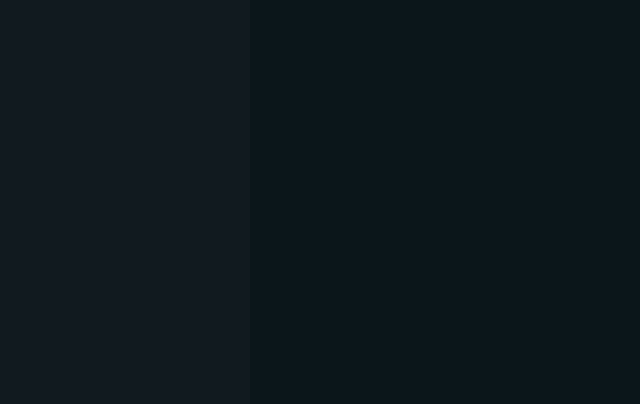
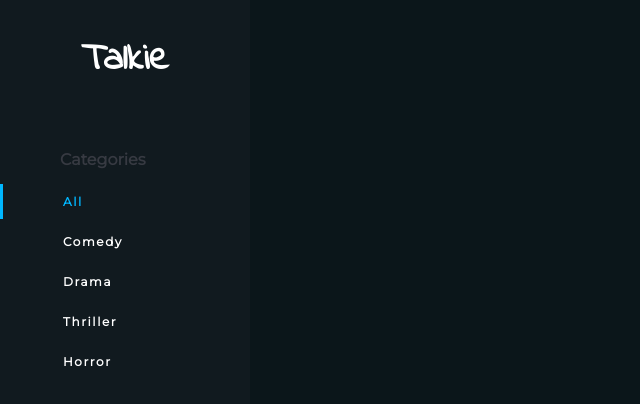
Before and after one commit to codewithbernard/talkie, a React (Create React App) app: page / in a window 1280 px wide. Shown: the top 404 px of the page, without its empty margins (0-640 px from the left). Built offline with nearby package versions, Linux system fonts and the light colour scheme.

Commit message:
Adding sidenav

```diff
--- a/public/index.html
+++ b/public/index.html
@@ -4,6 +4,7 @@
 <head>
   <meta charset="utf-8">
   <link rel="shortcut icon" href="%PUBLIC_URL%/favicon.ico">
+  <link href="https://fonts.googleapis.com/css?family=Montserrat|Indie+Flower" rel="stylesheet">
   <meta name="viewport" content="width=device-width, initial-scale=1, shrink-to-fit=no">
   <meta name="theme-color" content="#000000">
   <!--
--- a/src/components/Layout.js
+++ b/src/components/Layout.js
@@ -1,9 +1,10 @@
 import React from "react";
 import Sidenav from "./Sidenav";
+import { categories } from "../const";
 
 const Layout = ({ children }) => (
   <React.Fragment>
-    <Sidenav />
+    <Sidenav items={categories} />
     {children}
   </React.Fragment>
 );
--- a/src/components/Sidenav.js
+++ b/src/components/Sidenav.js
@@ -1,11 +1,36 @@
 import React from "react";
 import styled, { keyframes } from "styled-components";
 
-const Sidenav = () => <StyledSidenav />;
+class Sidenav extends React.Component {
+  constructor(props) {
+    super(props);
+    this.state = {
+      active: this.props.items[0]
+    };
+  }
 
+  render() {
+    const renderItems = this.props.items.map(item => (
+      <li
+        key={item}
+        onClick={() => this.setState({ active: item })}
+        className={this.state.active === item ? "active" : ""}
+      >
+        {item}
+      </li>
+    ));
+    return (
+      <StyledSidenav>
+        <Logo>Talkie</Logo>
+        <MenuHeader>Categories</MenuHeader>
+        <Menu>{renderItems}</Menu>
+      </StyledSidenav>
+    );
+  }
+}
 export default Sidenav;
 
-export const slideInRight = keyframes`
+const slideInRight = keyframes`
   0% {
     transform: translate(-250px);
   }
@@ -14,6 +39,58 @@ export const slideInRight = keyframes`
   }
 `;
 
+const fadeIn = keyframes`
+0% {
+  opacity: 0;
+}
+50% {
+  opacity: 0;
+}
+100% {
+  opacity: 1;
+}
+`;
+
+const MenuHeader = styled.h4`
+  color: #373a42;
+  margin: 30px 0 15px 60px;
+  animation: ${slideInRight} 2s, ${fadeIn} 2s;
+`;
+
+const Menu = styled.ul`
+  color: white;
+  list-style: none;
+  font-weight: 600;
+  font-size: 12px;
+  letter-spacing: 1.6px;
+  padding-left: 0px;
+  animation: ${slideInRight} 2s, ${fadeIn} 2s;
+
+  & > li {
+    margin: 5px 0px;
+    padding: 10px 0px 10px 60px;
+    cursor: pointer;
+    border-left: 3px solid transparent;
+    transition: color 0.5s, border 0.5s;
+
+    &.active {
+      border-left: 3px solid #00b7ff;
+      color: #00b7ff;
+    }
+  }
+`;
+
+const Logo = styled.div`
+  color: white;
+  font-family: "Indie Flower", cursive;
+  text-align: center;
+  vertical-align: middle;
+  line-height: 120px;
+  font-size: 38px;
+  font-weight: bold;
+  animation: ${fadeIn} 2s;
+`;
+
 const StyledSidenav = styled.aside`
   background-color: #111a1f;
   width: 250px;
--- /dev/null
+++ b/src/const/index.js
@@ -0,0 +1,3 @@
+const categories = ["All", "Comedy", "Drama", "Thriller", "Horror"];
+
+export { categories };
--- a/src/index.css
+++ b/src/index.css
@@ -4,6 +4,7 @@ body {
     padding: 0;
     margin: 0;
     background-color: #0B161A;
+    font-family: 'Montserrat', sans-serif;
 }
 
 #container {
```
